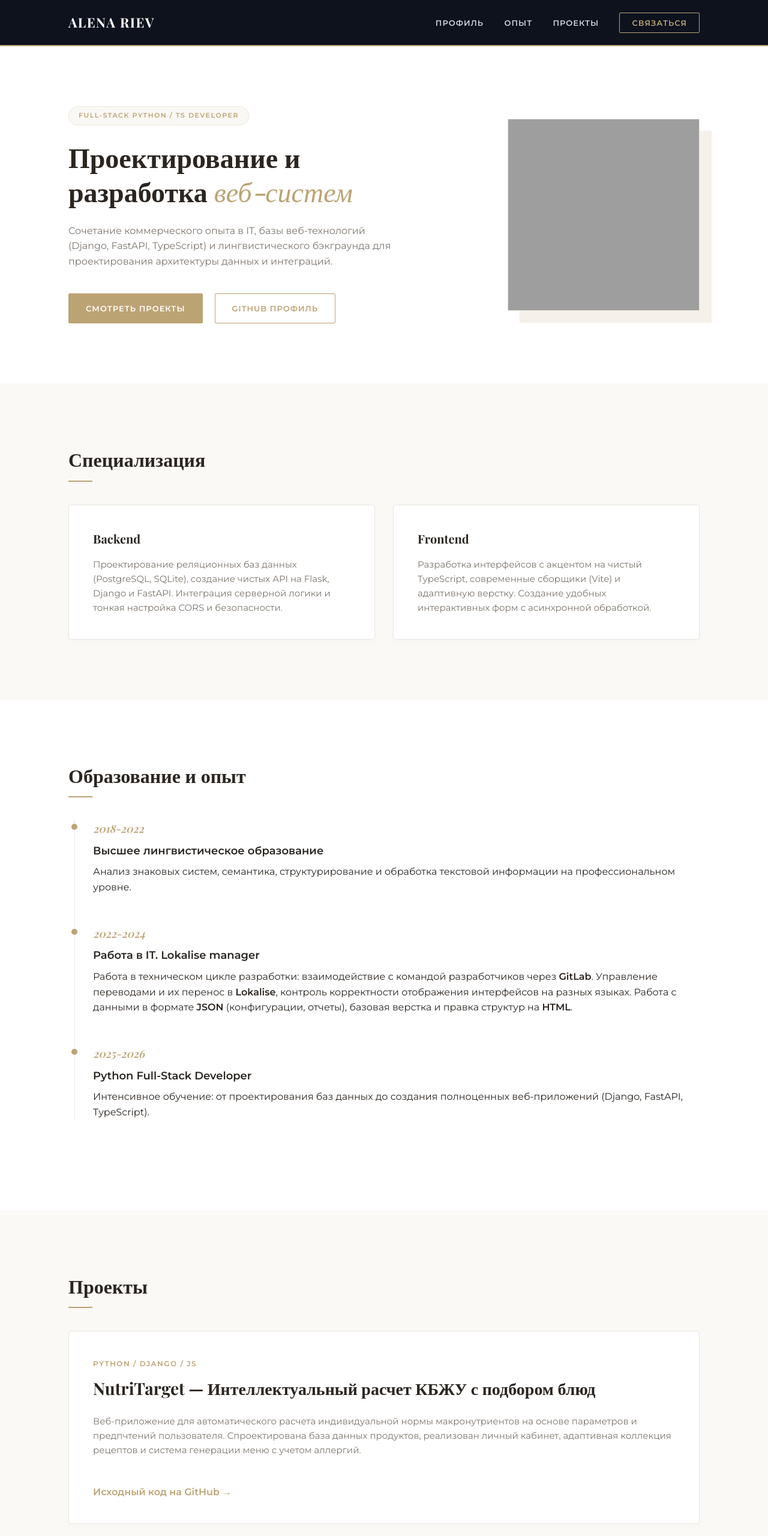
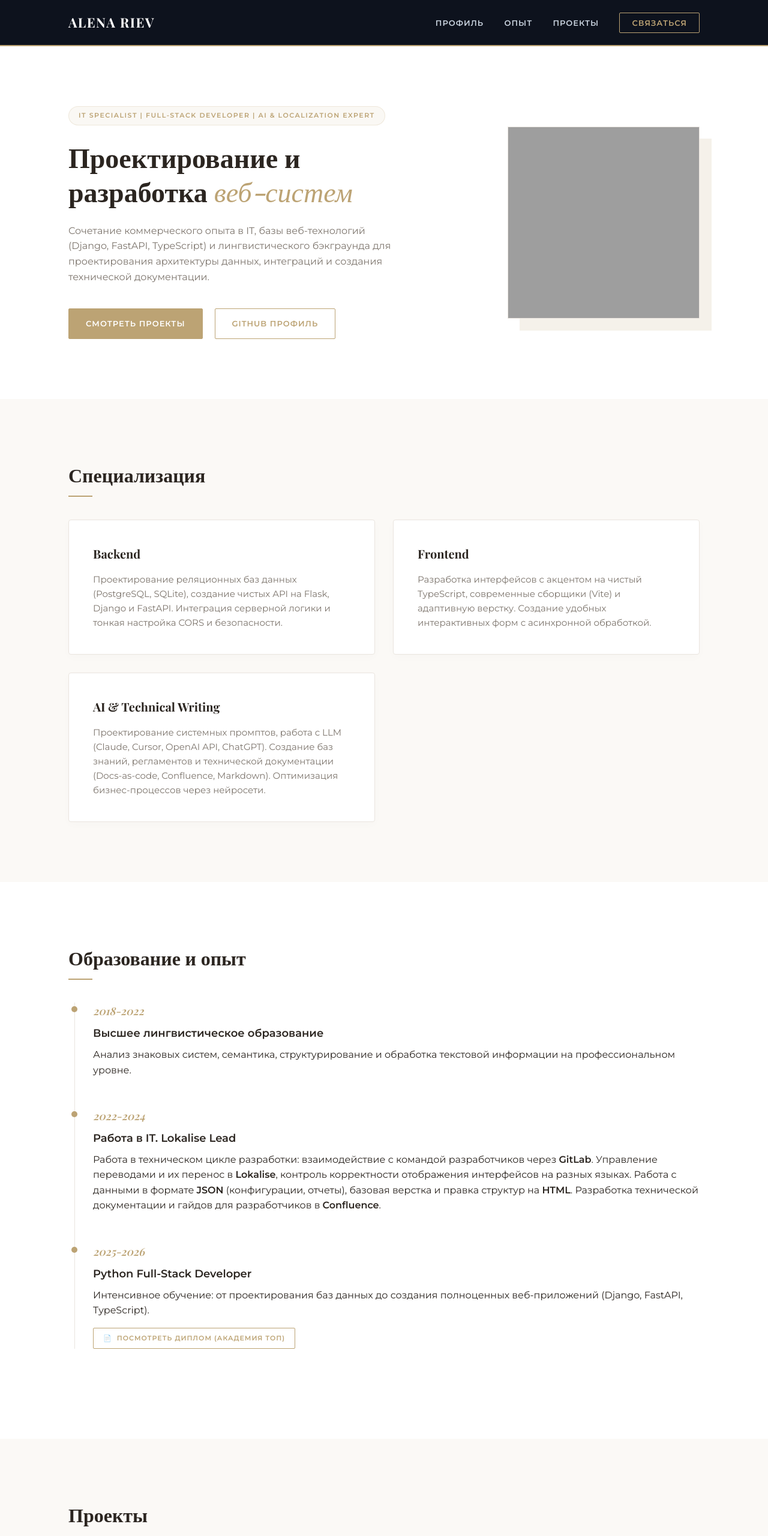
Before and after one commit to alenariev/MyPortfolio, a website built with Vite: page frontend/index.html in a window 1280 px wide. Shown: the top 2560 px of the page at 60% size. Built offline with nearby package versions, Linux system fonts and the light colour scheme; grey boxes are pictures that could not be loaded; a web font is replaced by a local one.

Commit message:
Add diplomas and tickets project

```diff
--- a/frontend/index.html
+++ b/frontend/index.html
@@ -3,7 +3,7 @@
   <head>
     <meta charset="UTF-8">
     <meta name="viewport" content="width=device-width, initial-scale=1.0">
-    <title>Alena Riev | Full-Stack Developer</title>
+    <title>Alena Riev</title>
     <link rel="preconnect" href="https://fonts.googleapis.com">
     <link rel="preconnect" href="https://fonts.gstatic.com" crossorigin>
     <link href="https://fonts.googleapis.com/css2?family=Montserrat:wght@300;400;500;600&family=Playfair+Display:ital,wght@0,600;0,700;1,400&display=swap" rel="stylesheet">
@@ -30,15 +30,15 @@
     <section class="hero-section">
       <div class="app-container grid-hero">
         <div class="hero-text">
-          <span class="badge">Full-Stack Python / TS Developer</span>
+          <span class="badge">IT Specialist | Full-Stack Developer | AI & Localization Expert</span>
           <h1>Проектирование и разработка <span class="highlight">веб-систем</span></h1>
           <p class="hero-subtitle">
-            Сочетание коммерческого опыта в IT, базы веб-технологий (Django, FastAPI, TypeScript) и лингвистического бэкграунда для проектирования архитектуры данных и интеграций.
+            Сочетание коммерческого опыта в IT, базы веб-технологий (Django, FastAPI, TypeScript) и лингвистического бэкграунда для проектирования архитектуры данных, интеграций и создания технической документации.
           </p>
           <div class="hero-actions">
             <a href="#portfolio" class="btn btn-primary">Смотреть проекты</a>
             <a href="https://github.com/alenariev" target="_blank" class="btn btn-secondary">
-              GITHUB ПРОФИЛЬ</a>
+              Github профиль</a>
           </div>
         </div>
         <div class="hero-image">
@@ -61,6 +61,10 @@
             <h3>Frontend</h3>
               <p>Разработка интерфейсов с акцентом на чистый TypeScript, современные сборщики (Vite) и адаптивную верстку. Создание удобных интерактивных форм с асинхронной обработкой.</p>
           </div>
+          <div class="card">
+            <h3>AI & Technical Writing</h3>
+              <p>Проектирование системных промптов, работа с LLM (Claude, Cursor, OpenAI API, ChatGPT). Создание баз знаний, регламентов и технической документации (Docs-as-code, Confluence, Markdown). Оптимизация бизнес-процессов через нейросети.</p>
+          </div>
         </div>
       </div>
     </section>
@@ -79,10 +83,11 @@
           <div class="timeline-item">
             <div class="timeline-date">2022-2024</div>
             <div class="timeline-content">
-              <h3>Работа в IT. Lokalise manager</h3>
+              <h3>Работа в IT. Lokalise Lead</h3>
               <p>
                 Работа в техническом цикле разработки: взаимодействие с командой разработчиков через <strong>GitLab</strong>. Управление переводами и их перенос в <strong>Lokalise</strong>, контроль корректности отображения интерфейсов на разных языках.
                 Работа с данными в формате <strong>JSON</strong> (конфигурации, отчеты), базовая верстка и правка структур на <strong>HTML</strong>.
+                Разработка технической документации и гайдов для разработчиков в <strong>Confluence</strong>.
               </p>
             </div>
           </div>
@@ -91,12 +96,15 @@
             <div class="timeline-content">
               <h3>Python Full-Stack Developer</h3>
               <p>Интенсивное обучение: от проектирования баз данных до создания полноценных веб-приложений (Django, FastAPI, TypeScript).</p>
+              <div class="docs-actions">
+                <a href="/docs/diploma-top.jpeg" target="_blank" class="btn-doc btn-doc-gold">
+                  <span>📄</span> Посмотреть диплом (Академия ТОП)
+                </a>
             </div>
           </div>
         </div>
       </div>
     </section>
-
         <section id="portfolio" class="section bg-beige">
       <div class="app-container">
         <h2 class="section-title">Проекты</h2>
@@ -106,6 +114,18 @@
             <p>Веб-приложение для автоматического расчета индивидуальной нормы макронутриентов на основе параметров и предпчтений пользователя. Спроектирована база данных продуктов, реализован личный кабинет, адаптивная коллекция рецептов и система генерации меню с учетом аллергий.</p>
             <a href="https://github.com/alenariev/nutritarget" target="_blank" class="gold-link">Исходный код на GitHub →</a>
           </div>
+          <div class="project-card">
+            <span class="project-tag">TS / React/Vite / Vercel</span>
+            <h3>FastAPI AI-Feedback Service: Personal Brand Platform</h3>
+            <p>Асинхронный сервис с интеграцией AI API и автоматизацией через Telegram.</p>
+            <a href="https://github.com/alenariev/backend-test" target="_blank" class="gold-link">Исходный код на GitHub →</a>
+          </div>
+          <div class="project-card">
+            <span class="project-tag">Python / FastAPI / PostgreSQL / Optimization</span>
+            <h3>Tickets Service — High Load API</h3>
+            <p>Проект по работе с большими данными. Реализовала бэкенд-систему, оптимизированную для мгновенного поиска и фильтрации среди 1,000,000+ заявок.</p>
+            <a href="https://github.com/alenariev/tickets_service" target="_blank" class="gold-link">Исходный код на GitHub →</a>
+          </div>
       </div>
     </section>
 
@@ -114,7 +134,7 @@
         <div class="contact-container">
           <div class="contact-info">
             <h2>Обратная связь</h2>
-            <p>Рассматриваю предложения на позицию Junior+ Full-Stack / Backend разработчика. Готова обсудить задачи и требования. Возможен удаленный формат работы.</p>
+            <p>Рассматриваю предложения в сфере веб-разработки, технической документации и AI-интеграций. Готова к обсуждению сложных и интересных задач.</p>
             <div class="contact-methods">
               <p><strong>Telegram:</strong> <a href="https://t.me/alenariev" target="_blank">@alenariev</a></p>
               <p><strong>Email:</strong> <a href="mailto:alenariev25@yandex.ru">alenariev25@yandex.ru</a></p>
--- a/frontend/src/style.css
+++ b/frontend/src/style.css
@@ -528,3 +528,46 @@ h1 {
         margin-left: 0;
     }
 }
+/* Стили для кнопок дипломов */
+.docs-actions {
+    display: flex;
+    gap: 12px;
+    margin-top: 16px;
+    flex-wrap: wrap;
+}
+
+.btn-doc {
+    padding: 8px 16px;
+    border-radius: 2px;
+    font-size: 11px;
+    font-weight: 700;
+    text-transform: uppercase;
+    letter-spacing: 1px;
+    text-decoration: none;
+    display: inline-flex;
+    align-items: center;
+    gap: 8px;
+    transition: all 0.3s ease;
+}
+
+.btn-doc-gold {
+    border: 1px solid var(--gold-main);
+    color: var(--gold-main);
+    background-color: transparent;
+}
+
+.btn-doc-gold:hover {
+    background-color: var(--gold-main);
+    color: var(--bg-white);
+    transform: translateY(-2px);
+}
+
+.btn-doc-muted {
+    border: 1px solid var(--border-light);
+    color: var(--text-muted);
+}
+
+.btn-doc-muted:hover {
+    border-color: var(--gold-main);
+    color: var(--gold-main);
+}
```
Also changed, not shown: frontend/public/diploma-top.jpeg (added), 1 other file.
